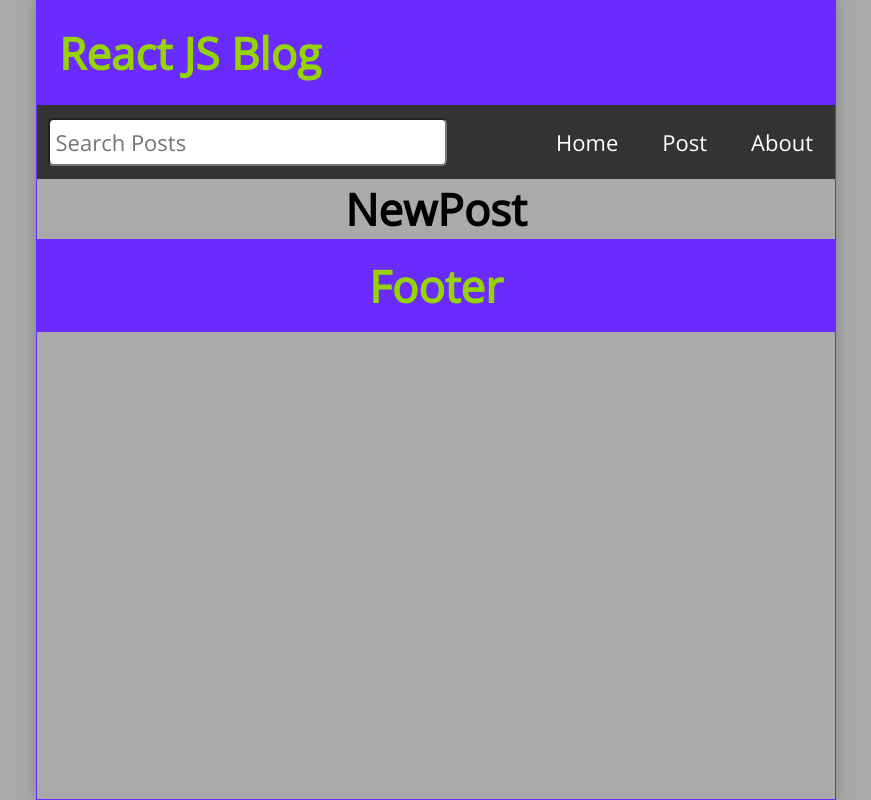
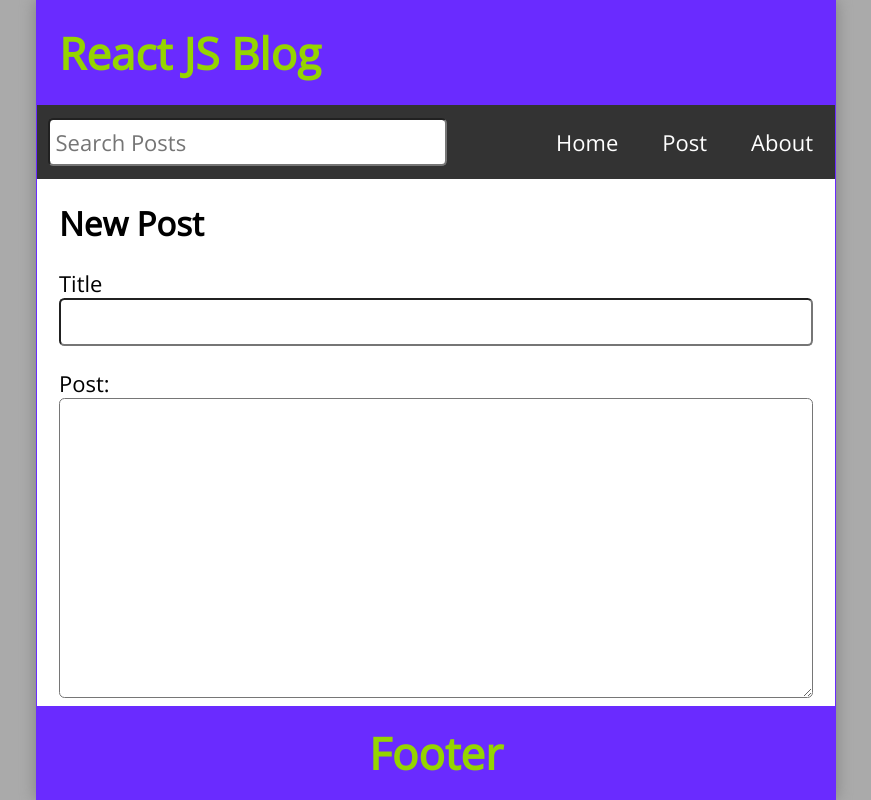
Before and after one commit to DDeShon/react-tutorial-02, a React (Create React App) app: page /post in a window 1280 px wide. Shown: the whole page, without its empty margins (204-1075 px from the left). Built offline with nearby package versions, Linux system fonts and the light colour scheme.

Commit message:
Learning React Router Hooks and Links

```diff
--- a/src/App.js
+++ b/src/App.js
@@ -32,7 +32,11 @@
   ]);
   const [search, setSearch] = useState("");
   const [searchResults, setSearchResults] = useState([]);
+  const [postTitle, setPostTitle] = useState("");
+  const [postBody, setPostBody] = useState("");
   const history = useHistory();
+
+  const handleSubmit = () => {};
 
   const handleDelete = (id) => {
     const postsList = posts.filter((post) => post.id !== id);
@@ -49,7 +53,13 @@
           <Home posts={posts} />
         </Route>
         <Route exact path="/post">
-          <NewPost />
+          <NewPost
+            handleSubmit={handleSubmit}
+            postTitle={postTitle}
+            setPostTitle={setPostTitle}
+            postBody={postBody}
+            setPostBody={setPostBody}
+          />
         </Route>
         <Route path="/post/:id">
           <PostPage posts={posts} handleDelete={handleDelete} />
--- a/src/NewPost.js
+++ b/src/NewPost.js
@@ -1,7 +1,31 @@
-const NewPost = () => {
+const NewPost = ({
+  handleSubmit,
+  postTitle,
+  setPostTitle,
+  postBody,
+  setPostBody,
+}) => {
   return (
-    <main>
-      <h1>NewPost</h1>
+    <main className="NewPost">
+      <h2>New Post</h2>
+      <form className="newPostForm" onSubmit={handleSubmit}>
+        <label htmlFor="postTitle">Title</label>
+        <input
+          id="postTitle"
+          type="text"
+          required
+          value={postTitle}
+          onChange={(e) => (setPostTitle = e.target.value)}
+        />
+        <label htmlFor="postBody">Post:</label>
+        <textarea
+          id="postBody"
+          required
+          value={postBody}
+          onChange={(e) => setPostBody(e.target.value)}
+        />
+        <button type="submit">Submit</button>
+      </form>
     </main>
   );
 };
--- a/src/index.css
+++ b/src/index.css
@@ -180,7 +180,7 @@
   margin-top: 1rem;
 }
 
-.newPostForm input [type="text"],
+.newPostForm input[type="text"],
 .newPostForm textarea {
   font-family: "Open Sans", sans-serif;
   width: 100%;
```
